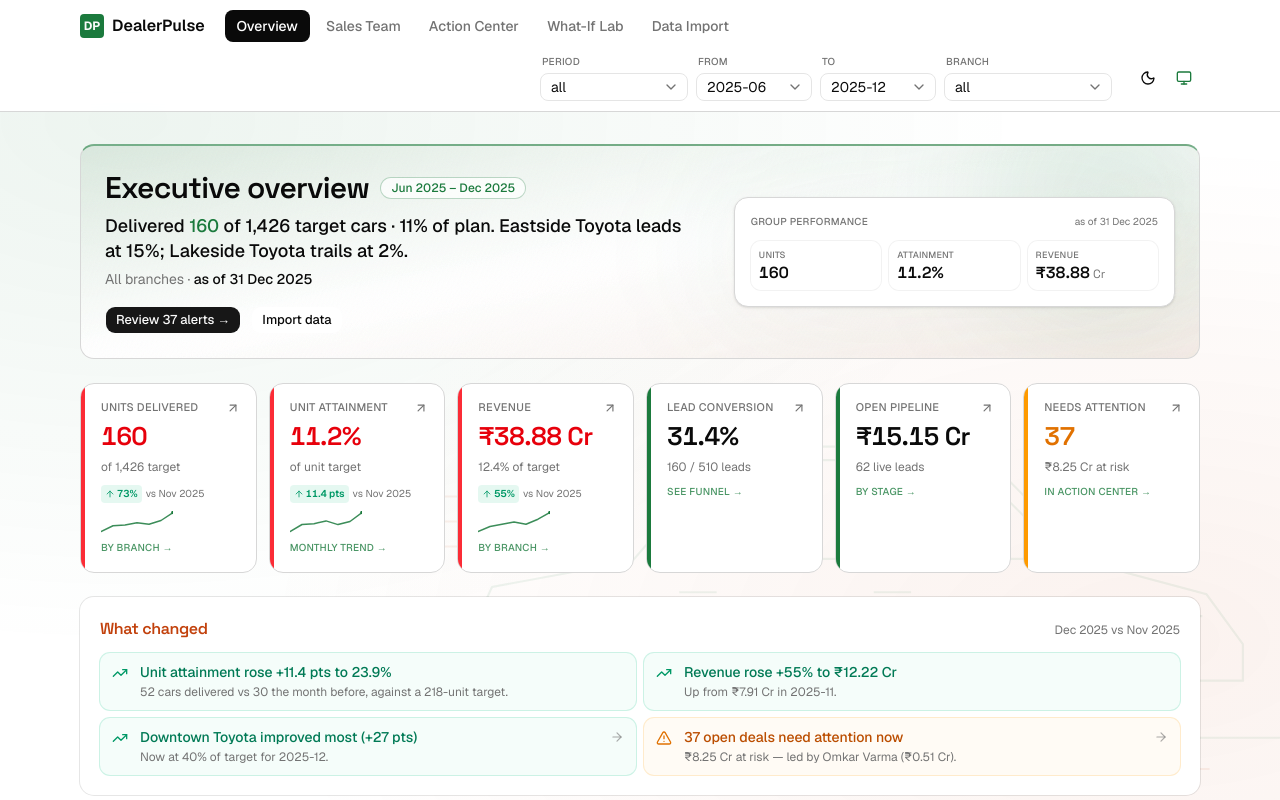
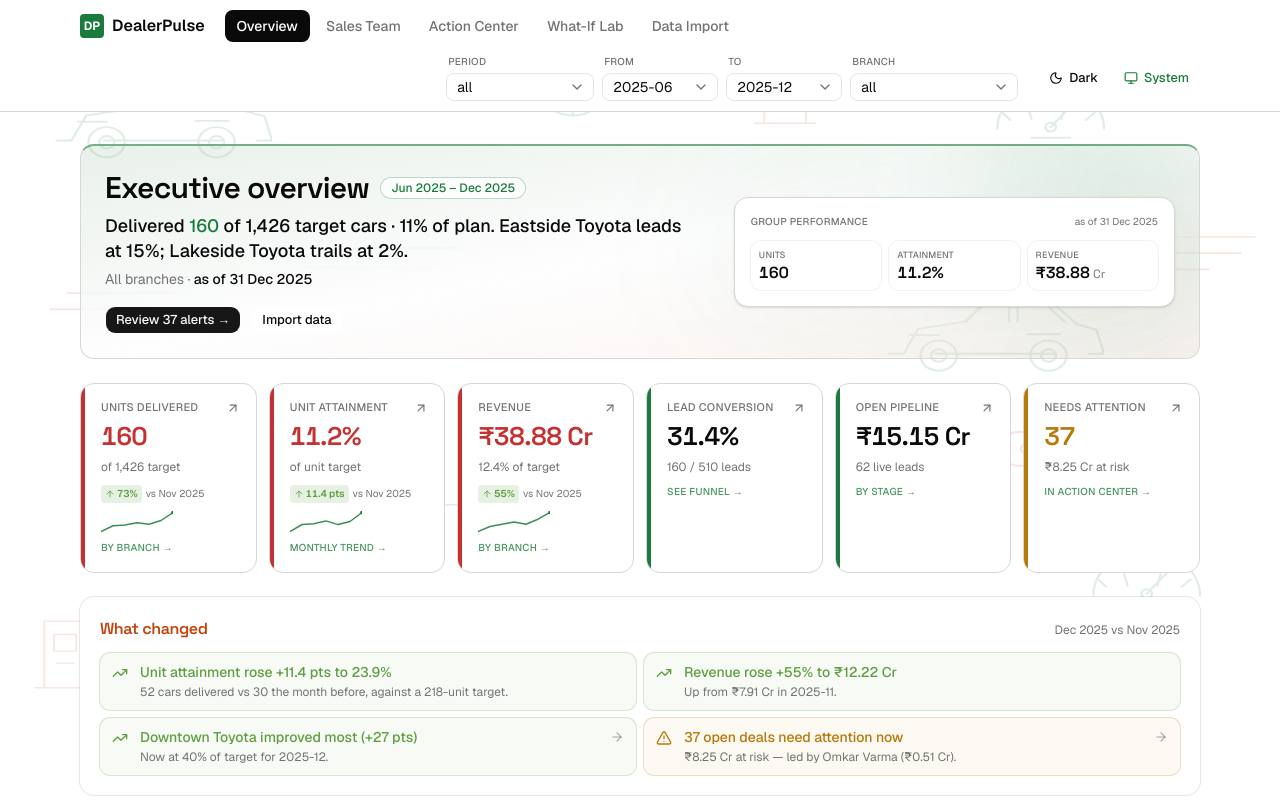
Before and after one commit to RedWaffle007/dealerpulse, a Next.js app in the folder dealerpulse/: page / in a window 1280 px wide. Shown: the top 800 px of the page. Built offline with nearby package versions, Linux system fonts and the light colour scheme.

Commit message:
Polish automotive backdrop vibrant accents and chart tooltips

```diff
--- a/dealerpulse/src/app/globals.css
+++ b/dealerpulse/src/app/globals.css
@@ -14,6 +14,13 @@
   --color-brand-secondary: var(--brand-secondary);
   --color-brand-foreground: var(--brand-foreground);
   --color-brand-muted: var(--brand-muted);
+  --color-accent-orange: var(--accent-orange);
+  --color-accent-pink: var(--accent-pink);
+  --color-accent-pista: var(--accent-pista);
+  --color-accent-turquoise: var(--accent-turquoise);
+  --color-accent-golden: var(--accent-golden);
+  --color-accent-red: var(--accent-red);
+  --color-accent-violet: var(--accent-violet);
   --color-sidebar-ring: var(--sidebar-ring);
   --color-sidebar-border: var(--sidebar-border);
   --color-sidebar-accent-foreground: var(--sidebar-accent-foreground);
@@ -75,14 +82,21 @@
   /* DealerPulse green; burnt orange remains the secondary wordmark accent. */
   --brand: #1B7A3D;
   --brand-secondary: #C2410C;
+  --accent-orange: #C2410C;
+  --accent-pink: #C0266D;
+  --accent-pista: #5F9F42;
+  --accent-turquoise: #008C95;
+  --accent-golden: #B77908;
+  --accent-red: #C53030;
+  --accent-violet: #7545B5;
   --brand-foreground: oklch(0.985 0 0);
   --brand-muted: oklch(0.96 0.025 150);
   /* Semantic categorical chart palette (real chroma). */
   --chart-1: var(--brand); /* brand green — follows the theme accent */
-  --chart-2: oklch(0.58 0.1 195); /* teal — distinct from green and violet */
-  --chart-3: oklch(0.75 0.15 75); /* caution amber */
-  --chart-4: oklch(0.62 0.2 25); /* alert red */
-  --chart-5: oklch(0.6 0.16 300); /* violet */
+  --chart-2: var(--accent-turquoise); /* turquoise — distinct from green */
+  --chart-3: var(--accent-golden); /* golden — caution */
+  --chart-4: var(--accent-red); /* red — alert */
+  --chart-5: var(--accent-violet); /* violet — categorical contrast */
   --radius: 0.625rem;
   --sidebar: oklch(0.985 0 0);
   --sidebar-foreground: oklch(0.145 0 0);
@@ -116,13 +130,20 @@
   --ring: oklch(0.78 0.14 150);
   --brand: oklch(0.75 0.15 150);
   --brand-secondary: oklch(0.76 0.14 48);
+  --accent-orange: oklch(0.76 0.14 48);
+  --accent-pink: oklch(0.72 0.18 350);
+  --accent-pista: oklch(0.72 0.13 135);
+  --accent-turquoise: oklch(0.75 0.13 195);
+  --accent-golden: oklch(0.82 0.14 85);
+  --accent-red: oklch(0.72 0.18 25);
+  --accent-violet: oklch(0.75 0.15 300);
   --brand-foreground: oklch(0.16 0.02 150);
   --brand-muted: oklch(0.3 0.07 150 / 35%);
   --chart-1: var(--brand); /* brand green — follows the theme accent */
-  --chart-2: oklch(0.75 0.11 195); /* teal */
-  --chart-3: oklch(0.8 0.14 80);
-  --chart-4: oklch(0.68 0.19 25);
-  --chart-5: oklch(0.7 0.15 300);
+  --chart-2: var(--accent-turquoise);
+  --chart-3: var(--accent-golden);
+  --chart-4: var(--accent-red);
+  --chart-5: var(--accent-violet);
   --sidebar: oklch(0.205 0 0);
   --sidebar-foreground: oklch(0.985 0 0);
   --sidebar-primary: oklch(0.488 0.243 264.376);
--- a/dealerpulse/src/components/charts/attainment-chart.tsx
+++ b/dealerpulse/src/components/charts/attainment-chart.tsx
@@ -15,8 +15,8 @@ import { formatInt, formatMonth } from "@/lib/format";
 
 /** Color a delivered bar by how close it is to target. */
 function healthColor(pct: number): string {
-  if (pct >= 90) return "var(--chart-2)"; // green — on/above target
-  if (pct >= 50) return "var(--chart-3)"; // amber — lagging
+  if (pct >= 90) return "var(--chart-2)"; // turquoise — on/above target
+  if (pct >= 50) return "var(--chart-3)"; // golden — lagging
   return "var(--chart-4)"; // red — well below target
 }
 
@@ -63,6 +63,8 @@ export function AttainmentChart({ data }: { data: MonthPoint[] }) {
                   color: "var(--popover-foreground)",
                   fontSize: 12,
                 }}
+                itemStyle={{ color: "var(--popover-foreground)" }}
+                labelStyle={{ color: "var(--popover-foreground)" }}
                 // Each bar sets its own `name` ("Delivered" / "Target"), so the
                 // tooltip labels each row correctly — no custom name mapping needed.
                 formatter={(value) => formatInt(Number(value) || 0)}
--- a/dealerpulse/src/components/dashboard/action-list.tsx
+++ b/dealerpulse/src/components/dashboard/action-list.tsx
@@ -11,9 +11,9 @@ const TYPE_LABEL: Record<ActionType, string> = {
 };
 
 const TYPE_TONE: Record<ActionType, string> = {
-  stale_order: "border-red-500/40 bg-red-500/5",
-  overdue: "border-amber-500/40 bg-amber-500/5",
-  high_value_late: "border-orange-500/40 bg-orange-500/5",
+  stale_order: "border-accent-red/40 bg-accent-red/5",
+  overdue: "border-accent-golden/40 bg-accent-golden/5",
+  high_value_late: "border-accent-orange/40 bg-accent-orange/5",
   cold: "border-border/60",
 };
 
--- a/dealerpulse/src/components/dashboard/kpi-card.tsx
+++ b/dealerpulse/src/components/dashboard/kpi-card.tsx
@@ -22,8 +22,8 @@ function DeltaChip({ delta, label }: { delta: KpiDelta; label?: string }) {
       <span
         className={cn(
           "inline-flex shrink-0 items-center gap-0.5 whitespace-nowrap rounded px-1 py-0.5 text-[10px] font-semibold tabular-nums",
-          up && "bg-emerald-500/10 text-emerald-600 dark:text-emerald-400",
-          down && "bg-red-500/10 text-red-600 dark:text-red-400",
+          up && "bg-accent-pista/15 text-accent-pista",
+          down && "bg-accent-red/15 text-accent-red",
           !up && !down && "bg-muted text-muted-foreground",
         )}
       >
@@ -42,17 +42,17 @@ export type KpiTone = "neutral" | "good" | "warn" | "bad";
 
 const valueClasses: Record<KpiTone, string> = {
   neutral: "text-foreground",
-  good: "text-emerald-600 dark:text-emerald-400",
-  warn: "text-amber-600 dark:text-amber-400",
-  bad: "text-red-600 dark:text-red-400",
+  good: "text-accent-pista",
+  warn: "text-accent-golden",
+  bad: "text-accent-red",
 };
 
 // A thin colored rail on the left edge cues health at a glance.
 const railClasses: Record<KpiTone, string> = {
   neutral: "before:bg-brand",
-  good: "before:bg-emerald-500",
-  warn: "before:bg-amber-500",
-  bad: "before:bg-red-500",
+  good: "before:bg-accent-pista",
+  warn: "before:bg-accent-golden",
+  bad: "before:bg-accent-red",
 };
 
 export function KpiCard({
--- a/dealerpulse/src/components/dashboard/lead-timeline.tsx
+++ b/dealerpulse/src/components/dashboard/lead-timeline.tsx
@@ -3,8 +3,8 @@ import { formatDateTime, stageLabel } from "@/lib/format";
 import { cn } from "@/lib/utils";
 
 const DOT_TONE: Record<string, string> = {
-  delivered: "bg-emerald-500",
-  lost: "bg-red-500",
+  delivered: "bg-accent-pista",
+  lost: "bg-accent-red",
   order_placed: "bg-brand",
 };
 
--- a/dealerpulse/src/components/dashboard/period-digest.tsx
+++ b/dealerpulse/src/components/dashboard/period-digest.tsx
@@ -16,21 +16,21 @@ const toneStyles: Record<
 > = {
   good: {
     icon: TrendingUp,
-    dot: "text-emerald-600 dark:text-emerald-400",
-    text: "text-emerald-700 dark:text-emerald-300",
-    ring: "ring-emerald-500/20 bg-emerald-500/[0.04]",
+    dot: "text-accent-pista",
+    text: "text-accent-pista",
+    ring: "ring-accent-pista/25 bg-accent-pista/[0.05]",
   },
   bad: {
     icon: TrendingDown,
-    dot: "text-red-600 dark:text-red-400",
-    text: "text-red-700 dark:text-red-300",
-    ring: "ring-red-500/20 bg-red-500/[0.04]",
+    dot: "text-accent-red",
+    text: "text-accent-red",
+    ring: "ring-accent-red/25 bg-accent-red/[0.05]",
   },
   warn: {
     icon: AlertTriangle,
-    dot: "text-amber-600 dark:text-amber-400",
-    text: "text-amber-700 dark:text-amber-300",
-    ring: "ring-amber-500/20 bg-amber-500/[0.04]",
+    dot: "text-accent-golden",
+    text: "text-accent-golden",
+    ring: "ring-accent-golden/25 bg-accent-golden/[0.05]",
   },
   neutral: {
     icon: Info,
--- a/dealerpulse/src/components/dashboard/sortable-table.tsx
+++ b/dealerpulse/src/components/dashboard/sortable-table.tsx
@@ -63,15 +63,15 @@ function downloadCsv(filename: string, csv: string) {
 
 /** Tailwind classes for the top-3 / top-5 / top-10 "medal" tiers (by row position). */
 function tierClass(i: number): string {
-  if (i < 3) return "bg-amber-400/15 hover:bg-amber-400/25";
+  if (i < 3) return "bg-accent-golden/15 hover:bg-accent-golden/25";
   if (i < 5) return "bg-zinc-400/12 hover:bg-zinc-400/20";
-  if (i < 10) return "bg-orange-700/10 hover:bg-orange-700/16";
+  if (i < 10) return "bg-accent-orange/10 hover:bg-accent-orange/16";
   return "";
 }
 function tierDot(i: number): string | null {
-  if (i < 3) return "bg-amber-400";
+  if (i < 3) return "bg-accent-golden";
   if (i < 5) return "bg-zinc-400";
-  if (i < 10) return "bg-orange-600";
+  if (i < 10) return "bg-accent-orange";
   return null;
 }
 
--- a/dealerpulse/src/components/layout/automotive-backdrop.tsx
+++ b/dealerpulse/src/components/layout/automotive-backdrop.tsx
@@ -1,16 +1,74 @@
-/** Decorative, shared by every route; never competes with opaque content cards. */
+/** A quiet sketchbook of automotive marks, shared behind every route. */
 export function AutomotiveBackdrop() {
   return (
     <div aria-hidden className="pointer-events-none fixed inset-0 -z-10 overflow-hidden">
-      <div className="absolute inset-0 bg-[radial-gradient(ellipse_at_10%_15%,color-mix(in_oklch,var(--brand)_8%,transparent),transparent_55%),radial-gradient(ellipse_at_90%_80%,color-mix(in_oklch,var(--brand-secondary)_7%,transparent),transparent_55%)]" />
-      <svg viewBox="0 0 1000 480" fill="none" className="absolute -right-24 bottom-0 w-[min(65rem,140vw)] text-brand opacity-[0.07] dark:opacity-[0.10]" stroke="currentColor" strokeWidth="2">
-        <path d="M80 330h45l25-55 135-25 95-110h235l110 112 112 30 35 48v35h-66m-104 0H310m-105 0H125v-35" />
-        <path d="m303 248 87-95h99v95H303Zm200 0v-95h104l96 95H503Z" />
-        <circle cx="257" cy="358" r="51" /><circle cx="754" cy="358" r="51" />
-        <circle cx="257" cy="358" r="25" /><circle cx="754" cy="358" r="25" />
-        <path d="M330 280h36m151 0h36M145 298h52m599 5h37M30 420h890" />
-        <g className="text-brand-secondary" stroke="currentColor">
-          <path d="M25 188h185M65 212h135M10 236h140M420 450h420" />
+      <svg
+        viewBox="0 0 1200 900"
+        preserveAspectRatio="none"
+        className="h-full w-full opacity-[0.13] dark:opacity-[0.17]"
+        fill="none"
+        stroke="currentColor"
+        strokeWidth="2.2"
+        strokeLinecap="round"
+        strokeLinejoin="round"
+      >
+        <defs>
+          <symbol id="dp-car" viewBox="0 0 220 120">
+            <path d="M18 78h14l14-28 43-8 25-25h54l27 28 18 6 7 27h-14m-31 0H62m-30 0H18" />
+            <path d="m91 42 13-18h27v18m8 0V24h28l16 18" />
+            <circle cx="65" cy="80" r="17" /><circle cx="168" cy="80" r="17" />
+            <circle cx="65" cy="80" r="7" /><circle cx="168" cy="80" r="7" />
+            <path d="M38 57h27m83-1h31" />
+          </symbol>
+          <symbol id="dp-wheel" viewBox="0 0 90 90">
+            <circle cx="45" cy="45" r="30" />
+            <circle cx="45" cy="45" r="13" />
+            <path d="M45 15v17m0 26v17M15 45h17m26 0h17M24 24l12 12m18 18 12 12M66 24 54 36M36 54 24 66" />
+          </symbol>
+          <symbol id="dp-gauge" viewBox="0 0 130 90">
+            <path d="M15 70a50 50 0 0 1 100 0" />
+            <path d="M27 60 20 52m27 7-3-13m31 13 3-13m20 14 8-8" />
+            <path d="m65 68 20-25" /><circle cx="65" cy="68" r="5" />
+            <path d="M47 80h36" />
+          </symbol>
+          <symbol id="dp-pump" viewBox="0 0 100 140">
+            <path d="M22 125V25h52v100m-64 0h76M34 45h28v25H34Z" />
+            <path d="M74 40h12v42q0 12-12 12M86 40l8 8" />
+            <path d="M37 88h22" />
+          </symbol>
+          <symbol id="dp-key" viewBox="0 0 130 70">
+            <rect x="12" y="16" width="55" height="38" rx="12" />
+            <path d="M67 35h45m-10 0v12m-12-12v8" /><circle cx="32" cy="35" r="5" />
+          </symbol>
+          <symbol id="dp-lines" viewBox="0 0 180 70">
+            <path d="M8 58h110M28 36h126M72 14h98" />
+          </symbol>
+        </defs>
+
+        <g className="text-brand">
+          <use href="#dp-car" x="35" y="80" width="220" height="120" />
+          <use href="#dp-wheel" x="492" y="55" width="90" height="90" />
+          <use href="#dp-gauge" x="920" y="75" width="130" height="90" />
+          <use href="#dp-lines" x="260" y="265" width="180" height="70" />
+          <use href="#dp-car" x="815" y="320" width="220" height="120" />
+          <use href="#dp-wheel" x="80" y="470" width="90" height="90" />
+          <use href="#dp-lines" x="410" y="510" width="180" height="70" />
+          <use href="#dp-gauge" x="1010" y="600" width="130" height="90" />
+          <use href="#dp-car" x="260" y="715" width="220" height="120" />
+        </g>
+        <g className="text-brand-secondary">
+          <use href="#dp-pump" x="700" y="45" width="75" height="105" />
+          <use href="#dp-key" x="285" y="420" width="130" height="70" />
+          <use href="#dp-lines" x="1035" y="255" width="150" height="58" />
+          <use href="#dp-pump" x="25" y="680" width="75" height="105" />
+        </g>
+        <g className="text-accent-pink">
+          <use href="#dp-key" x="930" y="470" width="130" height="70" />
+          <use href="#dp-lines" x="40" y="300" width="150" height="58" />
+        </g>
+        <g className="text-accent-turquoise">
+          <use href="#dp-wheel" x="610" y="720" width="90" height="90" />
+          <use href="#dp-lines" x="760" y="770" width="180" height="70" />
         </g>
       </svg>
     </div>
--- a/dealerpulse/src/components/layout/theme-toggle.tsx
+++ b/dealerpulse/src/components/layout/theme-toggle.tsx
@@ -59,15 +59,17 @@ export function ThemeToggle() {
   const next = theme === "dark" ? "light" : "dark";
   return (
     <div className="flex shrink-0 items-center gap-1" role="group" aria-label="Appearance">
-      <Button variant="ghost" size="icon" onClick={() => chooseTheme(next)}
-        aria-label={`Switch to ${next} mode`} title={`Switch to ${next} mode`}>
+      <Button variant="ghost" size="sm" onClick={() => chooseTheme(next)}
+        aria-label={`Switch to ${next} mode`} title={`Switch to ${next} mode`} className="gap-1.5">
         <Sun className="hidden dark:block" aria-hidden />
         <Moon className="dark:hidden" aria-hidden />
+        <span>{next === "dark" ? "Dark" : "Light"}</span>
       </Button>
-      <Button variant="ghost" size="icon" onClick={() => chooseTheme("system")}
+      <Button variant="ghost" size="sm" onClick={() => chooseTheme("system")}
         aria-label="Use system theme" aria-pressed={preference === "system"}
-        title="Use system theme" className={preference === "system" ? "text-brand" : "text-muted-foreground"}>
+        title="Use system theme" className={preference === "system" ? "gap-1.5 text-brand" : "gap-1.5 text-muted-foreground"}>
         <Monitor aria-hidden />
+        <span>System</span>
       </Button>
     </div>
   );
--- a/dealerpulse/src/components/ui/badge.tsx
+++ b/dealerpulse/src/components/ui/badge.tsx
@@ -10,11 +10,11 @@ const badgeVariants = cva(
       variant: {
         default: "bg-primary text-primary-foreground [a]:hover:bg-primary/80",
         secondary:
-          "bg-secondary text-secondary-foreground [a]:hover:bg-secondary/80",
+          "bg-accent-pista/15 text-accent-pista [a]:hover:bg-accent-pista/25",
         destructive:
-          "bg-destructive/10 text-destructive focus-visible:ring-destructive/20 dark:bg-destructive/20 dark:focus-visible:ring-destructive/40 [a]:hover:bg-destructive/20",
+          "bg-accent-red/12 text-accent-red focus-visible:ring-accent-red/30 [a]:hover:bg-accent-red/20",
         outline:
-          "border-border text-foreground [a]:hover:bg-muted [a]:hover:text-muted-foreground",
+          "border-accent-turquoise/40 text-foreground [a]:hover:bg-accent-turquoise/10 [a]:hover:text-accent-turquoise",
         ghost:
           "hover:bg-muted hover:text-muted-foreground dark:hover:bg-muted/50",
         link: "text-primary underline-offset-4 hover:underline",
```
